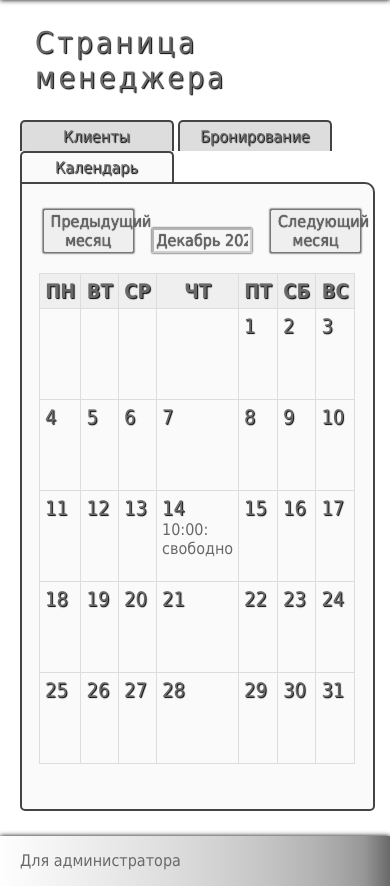
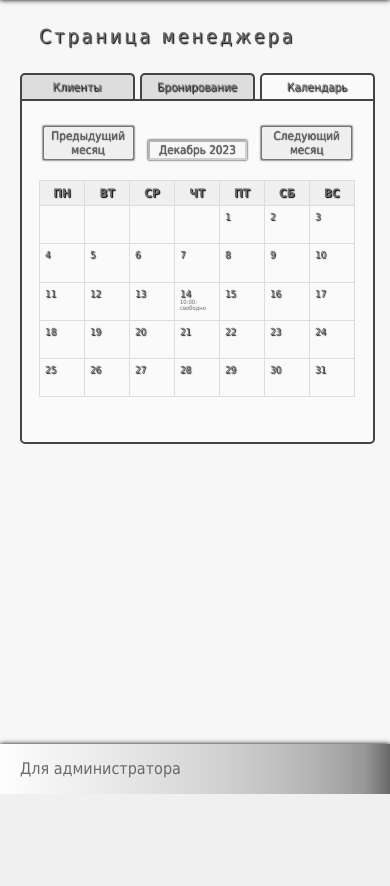
Before and after one commit to Replareq/Eyelasshes, a Django app: page /manager/booking_calendar in a window 390 px wide. Shown: the part 50-936 px from the top of the page. After the commit the page ends 844 px from the top, so only its background shows below. Run offline with Django 4.2, Linux system fonts and the light colour scheme; data comes from the database, SQL or seed files in the repository; both versions use the stored data as it was after the commit.

Commit message:
pre-version-1.06.5 Finish changing in style. Mobile adaptation was added on calendar of manager's page.

```diff
--- a/eyelashes/client/static/client/css/managercalendarstyle.css
+++ b/eyelashes/client/static/client/css/managercalendarstyle.css
@@ -35,16 +35,23 @@ nav > a:hover{
 }
 
 .main_manager {
+    background-color: #F7F7F7;
+    position: relative;
+    width: 100%;
+    min-height: calc(100vh - 150px);
 
+    font-size: 0;
+
+    padding-bottom: 50px;
 }
 
 .headingH1 {
     position: relative;
-    width: 50%;
-    left: 9%;
+    width: 80%;
+    left: 10%;
 
     font-family: Tahoma;
-    font-size: 30px;
+    font-size: 2.5vw;
     color: #696969;
     letter-spacing: 3px;
 
@@ -56,7 +63,7 @@ nav > a:hover{
 .tittleBlock {
     position: relative;
     display: inline-block;
-    width: 150px;
+    width: 12vw;
     left: 5%;
     top: 0;
 
@@ -66,13 +73,14 @@ nav > a:hover{
     border-radius: 5px 5px 0 0;
 
     font-family: Tahoma;
-    font-size: 16px;
+    font-size: 1.4vw;
     color: #696969;
 
     text-align: center;
 
     text-shadow: 1px 1px 1px #020202;
     padding: 5px 0;
+    margin: 0 5px 0 0;
 
     cursor: pointer;
 
@@ -119,7 +127,7 @@ nav > a:hover{
     left: 4%;
 
     font-family: Tahoma;
-    font-size: 16px;
+    font-size: 1.3vw;
     color: #696969;
 
     text-shadow: 0 0 1px #020202;
@@ -132,13 +140,18 @@ nav > a:hover{
     text-align: center;
 }
 
-table {
+.tableDivStyle{
     position: relative;
 
     width: 90%;
     left: 5%;
 
     margin: 20px 0;
+}
+
+table {
+    width: 100%;
+
 	border: 1px solid #dddddd;
 	border-collapse: collapse;
 
@@ -152,14 +165,14 @@ th {
 	background: #efefef;
 	border: 1px solid #dddddd;
 
-    font-size: 20px;
+    font-size: 1.5vw;
     text-shadow: 1px 1px 1px #020202;
     color: #696969;
 }
 
 td {
     width: 14%;
-    height: 80px;
+    height: 7vw;
 
     border: 1px solid #dddddd;
 	padding: 5px;
@@ -170,8 +183,12 @@ td {
     color: #696969;
 }
 
+td > p {
+    font-size: 1.1vw;
+}
+
 .p_day_table {
-    font-size: 20px;
+    font-size: 1.4vw;
     text-shadow: 1px 1px 1px #020202;
 }
 
--- /dev/null
+++ b/eyelashes/client/static/client/css/mmanagercalendarstyle.css
@@ -0,0 +1,35 @@
+@media all and (max-width: 900px){
+    .headingH1{
+        font-size: 5vw;
+    }
+
+    .tittleBlock{
+        width: calc((90% - 18px) / 3);
+
+        font-size: 3vw;
+    }
+
+    #calendarBlock{
+        border-radius: 0 0 5px 5px;
+    }
+
+    #nextMonth, #selectedYear, #prevMonth{
+        font-size: 3vw;
+    }
+
+    th {
+        font-size: 3vw;
+    }
+
+    td > p {
+        font-size: 1.5vw;
+    }
+
+    .p_day_table {
+        font-size: 2.5vw;
+    }
+
+    .tableDivStyle{
+        overflow-y: auto;
+    }
+}
--- a/eyelashes/client/static/client/css/mmanagerstyle.css
+++ b/eyelashes/client/static/client/css/mmanagerstyle.css
@@ -94,7 +94,7 @@
     }
 
     .tableNameClient > div {
-        width: 50px;
+        width: 20vw;
     }
 
     .tableCommentClient > div{
--- a/eyelashes/client/templates/client/manager_calendar.html
+++ b/eyelashes/client/templates/client/manager_calendar.html
@@ -3,6 +3,7 @@
 {% block tittle %} {{the_tittle}} {% endblock %}
 {% block stylelink %}
 <link rel="stylesheet" href="{% static 'client/css/managercalendarstyle.css' %}">
+<link rel="stylesheet" href="{% static 'client/css/mmanagercalendarstyle.css' %}">
 <script src="{% static 'client/scripts/manager_calendar.js' %}"></script>
 {% endblock %}
 {% block table%}
@@ -12,21 +13,12 @@
     <a href="{% url 'manager_booking_table' %}"><div class="tittleBlock">Бронирование</div></a>
     <div class="tittleBlock" id="tittleMainBlock">Календарь</div>
     <div id="calendarBlock">
-        <!--<div id="selectMonthYear" onclick="chooseMonth()">
-            <div id="selectedMonth">{{ selected_month }}</div>
-            {% for month in all_months %}
-                <div class="choose_month" onclick="selectNewMonth(this)" hidden>
-                    {{ month }}
-                </div>
-            {% endfor%}
-        </div>
-        <input id="selectedYear" type="number" maxlength="4" step="1" value="{{ selected_year }}"/>
-        <input id="btnSelect" type="button" value="Выбрать" onclick="selectMonthYear()"/>-->
         <button id="prevMonth" onclick="prevMonth('{{selected_month}}',{{selected_year}},{{all_months}})">Предыдущий месяц</button>
         <input id="selectedYear" value="{{ selected_month }} {{ selected_year }}" disabled/>
         <button id="nextMonth" onclick="nextMonth('{{selected_month}}',{{selected_year}},{{all_months}})">Следующий месяц</button>
 
-        <table>
+        <div class="tableDivStyle">
+            <table>
             <tr>
                 <th>ПН</th>
                 <th>ВТ</th>
@@ -55,6 +47,7 @@
             </tr>
             {% endfor %}
         </table>
+        </div>
     </div>
 </div>
 {% endblock%}
```
Also changed, not shown: eyelashes/db.sqlite3.
